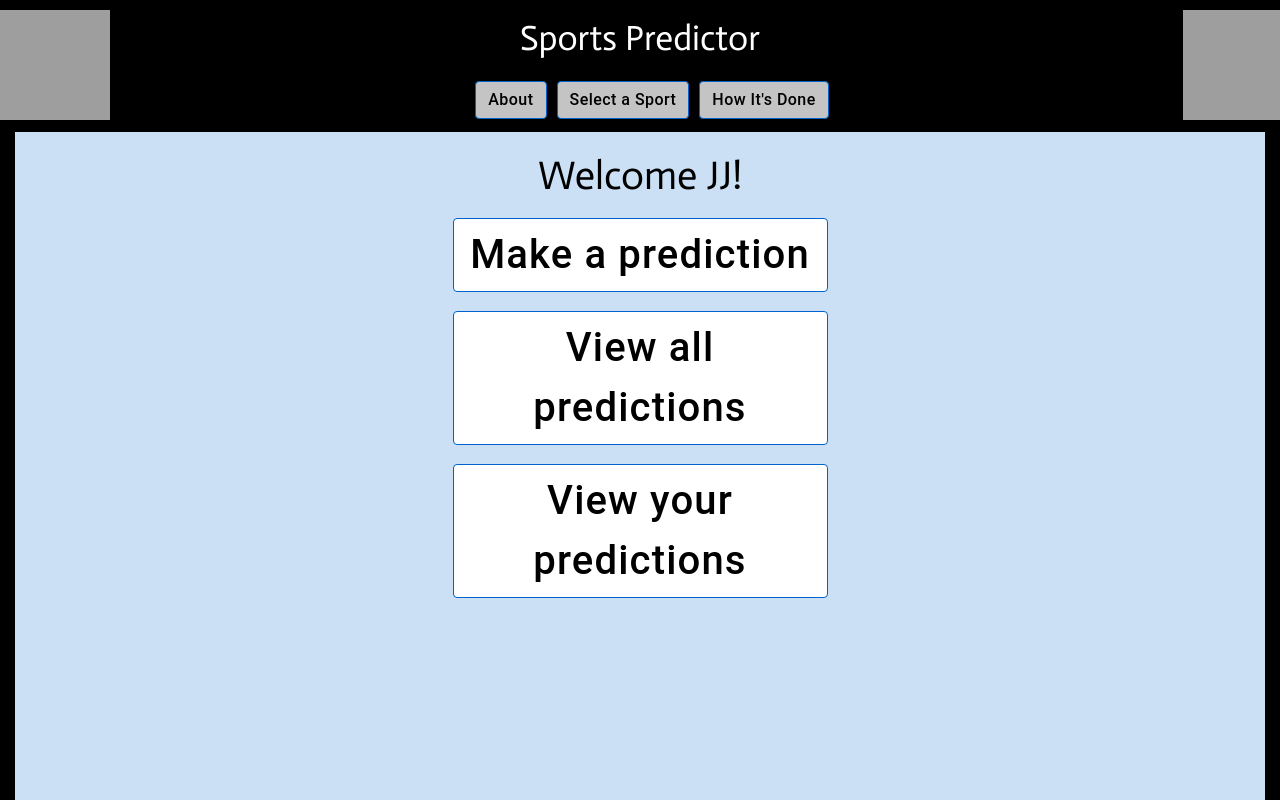
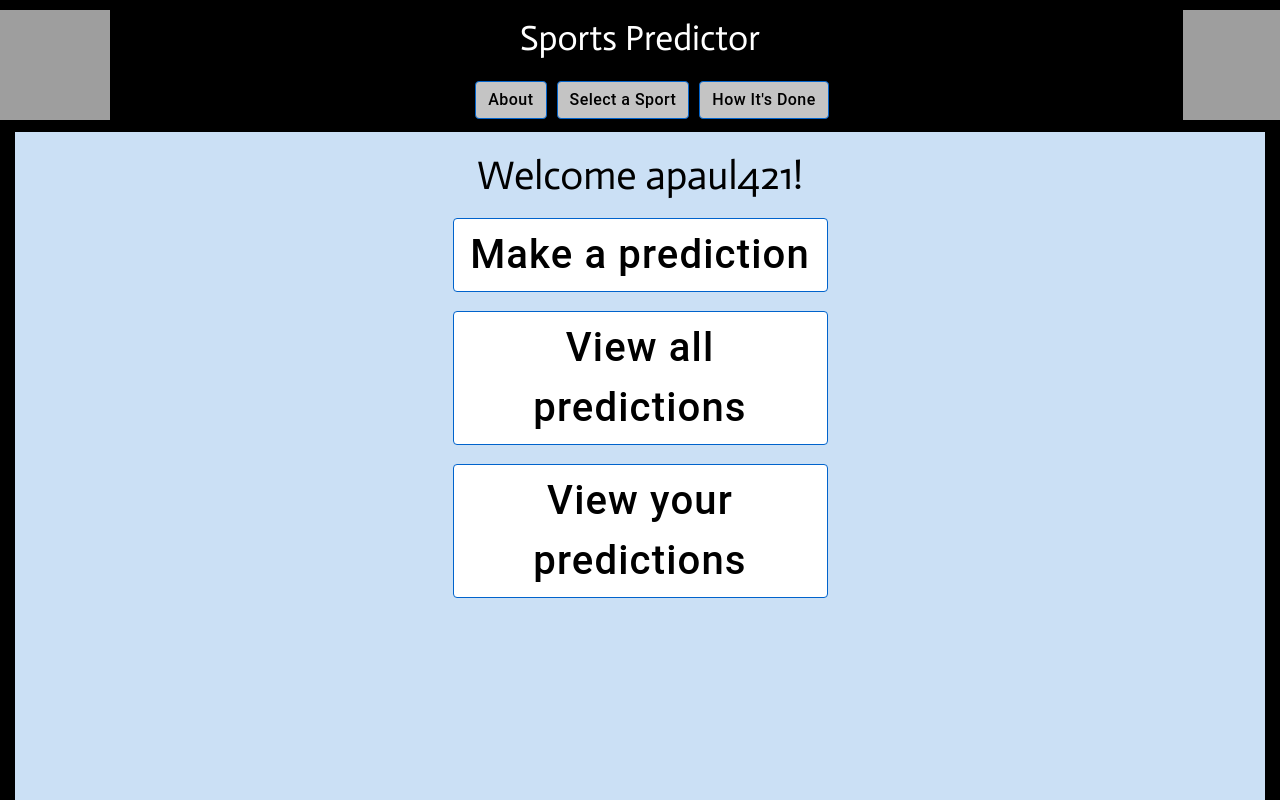
Before and after one commit to apaul45/Sports-Predictor, a React (Create React App) app in the folder client/sp-react-app/: page /bball in a window 1280 px wide. Shown: the top 800 px of the page. Built offline with nearby package versions, Linux system fonts and the light colour scheme; grey boxes are pictures that could not be loaded.

Commit message:
Started to incorporate redux. May go back to using context for store management.

```diff
--- a/client/sp-react-app/package.json
+++ b/client/sp-react-app/package.json
@@ -7,6 +7,7 @@
     "@emotion/styled": "^11.6.0",
     "@material-ui/core": "^4.12.3",
     "@mui/material": "^5.1.1",
+    "@reduxjs/toolkit": "^1.7.1",
     "@testing-library/jest-dom": "^5.14.1",
     "@testing-library/react": "^11.2.7",
     "@testing-library/user-event": "^12.8.3",
@@ -16,8 +17,10 @@
     "@types/react-dom": "^17.0.11",
     "react": "^17.0.2",
     "react-dom": "^17.0.2",
+    "react-redux": "^7.2.6",
     "react-router-dom": "^6.0.2",
     "react-scripts": "4.0.3",
+    "redux": "^4.1.2",
     "web-vitals": "^1.1.2"
   },
   "scripts": {
--- a/client/sp-react-app/src/App.tsx
+++ b/client/sp-react-app/src/App.tsx
@@ -1,7 +1,6 @@
 import './App.css';
 import { BrowserRouter, Route, Routes } from 'react-router-dom'
 //IMPORT THE GLOBAL STORE TO USE AS THE STATE MANAGEMENT SYSTEM
-import { GlobalStoreContextProvider } from './store'
 import BasketBallScreen from './components/BasketballScreen';
 import MethodScreen from './components/MethodScreen';
 import SelectScreen from './components/SelectScreen';
@@ -11,7 +10,6 @@ import PredictionScreen from './components/PredictionScreen';
 function App() {
   return (
     <BrowserRouter>
-      <GlobalStoreContextProvider>
       <HomeWrapper/>
       <Routes>
         {/* Provide the global store to all components
@@ -22,7 +20,6 @@ function App() {
           <Route path="/bball/" element={<BasketBallScreen/>}></Route>
           <Route path="/bball/make-prediction" element={<PredictionScreen/>}></Route>
       </Routes>
-      </GlobalStoreContextProvider>
     </BrowserRouter>
   );
 }
--- a/client/sp-react-app/src/components/BasketballScreen.tsx
+++ b/client/sp-react-app/src/components/BasketballScreen.tsx
@@ -1,8 +1,24 @@
-import { useContext, useState } from 'react'
-import { GlobalStoreContext} from '../store'
+import { useState } from 'react'
 import { useNavigate } from 'react-router-dom';
 import { BasketballScreenButton } from './StyledButtons';
+//useSelector allows for retrieving data from a state (used for redux)
+import {useAppSelector} from '../reduxHookTypes'
+
 export default function BasketballScreen(){
+    /*
+      In order to access data from a slice in the redux store while using typescript,
+      a few things have to happen:
+
+      1. The types for the RootState and Dispath have to be defined and exported
+      2. When using a hook such as useSelector, the state has to be explicitly defined as type RootState (state:RootState)
+      3. For the slice itself, the values in its state have to be explicitly typed (ie, a interface
+      must be created for them). In order to be extracted in React components.
+
+      Step 2 can be skipped if a file containing
+      type definitions for hook types is created
+    */
+    const user = useAppSelector(state => state.auth.value);
+
     //The state variable below will be updated everytime a prediction is made
     const [method, setMethod] = useState("");
     const navigate = useNavigate();
@@ -12,7 +28,6 @@ export default function BasketballScreen(){
         goes to the appropriate screen
     */
     const clickHandler = (event: any)=>{
-        console.log(event.target.id);
         switch(event.target.id){
             case("make-prediction"):{
                 navigate("/bball/make-prediction");
@@ -44,7 +59,7 @@ export default function BasketballScreen(){
                 <br/>
                 <div className='centering'
                 style={{fontSize: "30pt"}}>
-                    Welcome JJ!
+                    Welcome {user.username}!
                 </div><br/>
 
                 <div className="centering">
--- a/client/sp-react-app/src/components/PredictionScreen.tsx
+++ b/client/sp-react-app/src/components/PredictionScreen.tsx
@@ -20,6 +20,7 @@ export default function PredictionScreen(){
             <div className = "centering">
                 <PredictionButton variant="contained" className="Button"
                 id="shorter"
+
                 onClick={(event)=> methodHandler(event)}>
                     Shorter Method
                 </PredictionButton>
--- a/client/sp-react-app/src/index.tsx
+++ b/client/sp-react-app/src/index.tsx
@@ -3,13 +3,43 @@ import ReactDOM from 'react-dom';
 import './index.css';
 import App from './App';
 import reportWebVitals from './reportWebVitals';
+import authReducer from './slices/auth';
+import predictionReducer from './slices/prediction';
+
+/*
+  The redux toolkit simplifies setting up Redux. To set up Redux in
+  a React app, import configureStore and define the store. Then,
+  pass it to App by wrapping it around App with a Provider tag imported
+  from the 'react-redux' library.
+*/
+import {configureStore} from '@reduxjs/toolkit';
+import {Provider} from "react-redux";
+
+/*
+  After defining a slice, the reducer in the slice gets imported and
+  configured into the store
+*/
+
+const store = configureStore({
+  reducer: {
+    auth: authReducer,
+    predictions: predictionReducer
+  },
+});
 
 ReactDOM.render(
   <React.StrictMode>
-    <App />
+    <Provider store={store}>
+      <App />
+    </Provider>
   </React.StrictMode>,
   document.getElementById('root')
 );
+
+// Infer the `RootState` and `AppDispatch` types from the store itself (define the types for state and dispatch)
+export type RootState = ReturnType<typeof store.getState>
+
+export type AppDispatch = typeof store.dispatch
 
 // If you want to start measuring performance in your app, pass a function
 // to log results (for example: reportWebVitals(console.log))
--- /dev/null
+++ b/client/sp-react-app/src/reduxHookTypes.tsx
@@ -0,0 +1,13 @@
+/*
+    This file will be used to define types for redux hooks,
+    so that they don't have to be defined in every component that
+    uses them.
+
+    Taken from redux start to ts page: https://redux-toolkit.js.org/tutorials/typescript#use-typed-hooks-in-components
+*/
+import { TypedUseSelectorHook, useDispatch, useSelector } from 'react-redux'
+import type { RootState, AppDispatch } from '../src/index'
+
+// Use throughout your app instead of plain `useDispatch` and `useSelector`
+export const useAppDispatch = () => useDispatch<AppDispatch>()
+export const useAppSelector: TypedUseSelectorHook<RootState> = useSelector
--- /dev/null
+++ b/client/sp-react-app/src/slices/auth.tsx
@@ -0,0 +1,38 @@
+/*
+    Redux toolkit simplifies the creation of different reducers
+    with the use of createSlice. This allows for easily defining different reducers
+    in the store by defining each reducer under a slice. This allows for seeing how
+    the reducer works wih the initialState and how it uses an action's payload to update
+    data.
+*/
+
+import {createSlice} from '@reduxjs/toolkit';
+
+interface AuthState{
+    value: {
+        username: string;
+        passwordHash: string;
+        email: string;
+    }
+}
+const initialState: AuthState = {value: {username: "apaul421", passwordHash: "dsfaefdq2w213413",
+                                email: "apaul"}};
+
+export const authSlice = createSlice({
+    name: "authentication",
+    initialState: initialState,
+    reducers: {
+        login: (state, action) => {
+            state.value = action.payload;
+        },
+        register: (state, action)=> {
+            state.value = action.payload;
+        },
+        logout: (state) =>{
+            state = initialState;
+        }
+    }
+});
+
+//Since authSlice is NOT a reducer BUT a slice, also have to export authSlice.reducer
+export default authSlice.reducer;
--- /dev/null
+++ b/client/sp-react-app/src/slices/prediction.tsx
@@ -0,0 +1,30 @@
+/*
+    Redux toolkit simplifies the creation of different reducers
+    with the use of createSlice. This allows for easily defining different reducers
+    in the store by defining each reducer under a slice. This allows for seeing how
+    the reducer works wih the initialState and how it uses an action's payload to update
+    data.
+*/
+
+import {createSlice, PayloadAction} from '@reduxjs/toolkit';
+
+interface PredictionState{
+    data: Array<any>
+}
+const initialState:PredictionState = {data: []};
+
+export const predictionSlice = createSlice({
+    name: "predictions-data",
+    initialState: initialState,
+    reducers: {
+        setPredictions: (state, action: PayloadAction<PredictionState>) => {
+            state = action.payload;
+        },
+        addPrediction: (state, action:PayloadAction<Object>) => {
+            state.data = [...state.data, action.payload]
+        }
+    }
+});
+
+//Since authSlice is NOT a reducer BUT a slice, also have to export authSlice.reducer
+export default predictionSlice.reducer;
--- a/client/sp-react-app/src/store/index.js
+++ /dev/null
@@ -1,34 +0,0 @@
-import playerGraph from '../player-graph';
-import { createContext, useContext, useState } from 'react'
-import { useHistory } from 'react-router-dom'
-/*
-    This is our global data store. Note that it uses the Flux design pattern,
-    which makes use of things like actions and reducers.
-*/
-
-// THIS IS THE CONTEXT WE'LL USE TO SHARE OUR STORE
-export const GlobalStoreContext = createContext({});
-
-//Initialize the player graph-- use methods such as addVertex and addEdge to add to the graph
-const newGraph = new playerGraph(12);
-
-
-function GlobalStoreContextProvider(props) {
-    // THESE ARE ALL THE THINGS OUR DATA STORE WILL MANAGE
-    const [store, setStore] = useState({
-        //playerList will hold all of the entered player's future statistics, as
-        //entered by the user
-
-        //NOTE: plan is to save this in a back end database in the future
-        playerList: [],
-    });
-    return (
-        <GlobalStoreContext.Provider value={{
-            store
-        }}>
-            {props.children}
-        </GlobalStoreContext.Provider>
-    );
-}
-export default GlobalStoreContext;
-export { GlobalStoreContextProvider };
```
Also changed, not shown: 1 other file (tests, documents, lock files or other folders).
